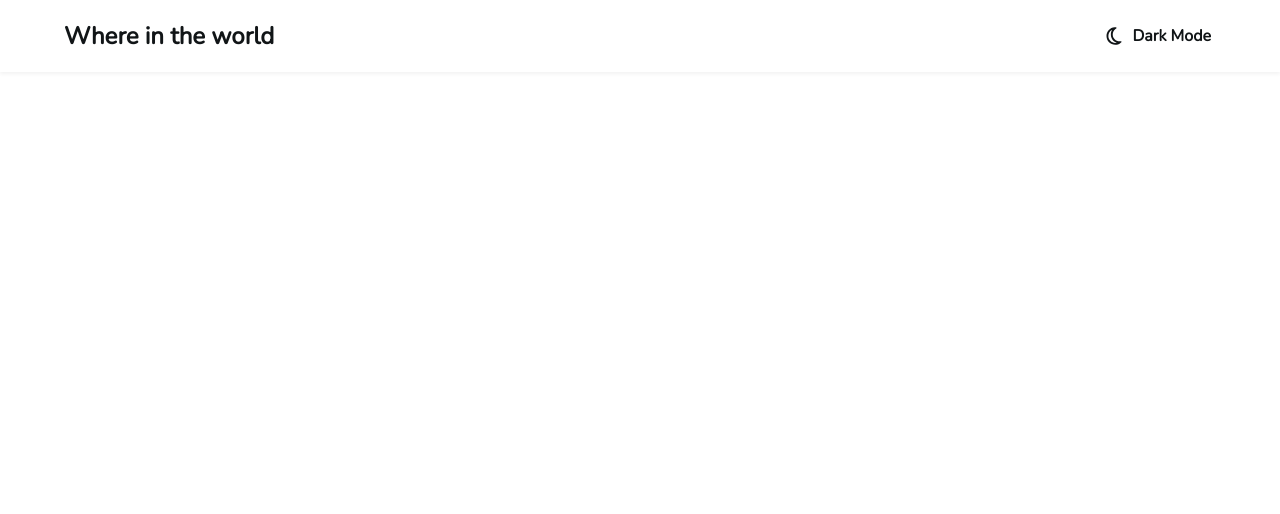
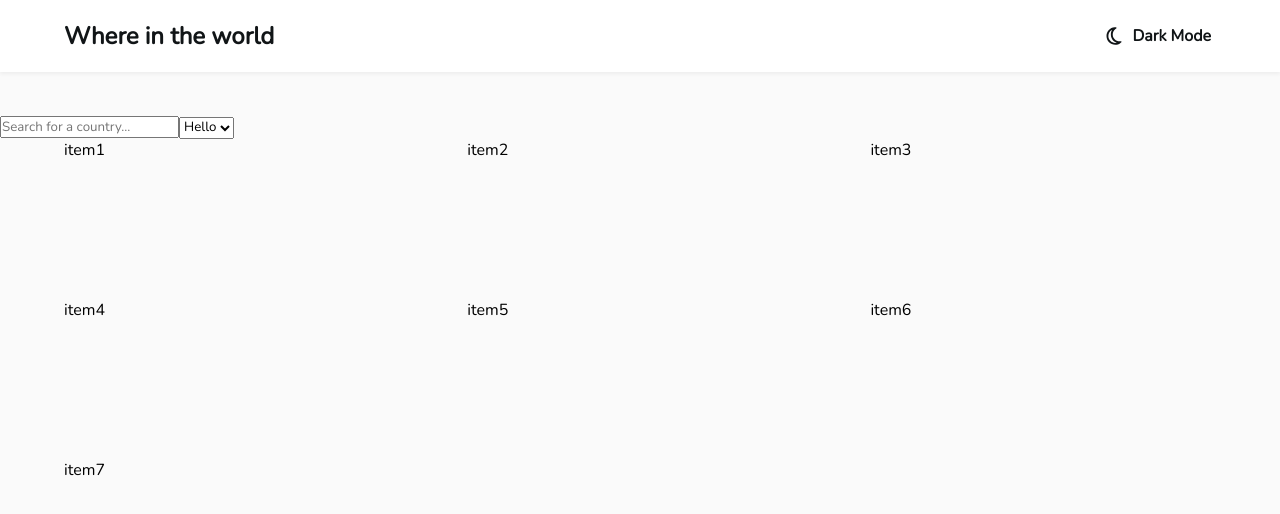
Before and after one commit to Reu-Amissah/REST-countries-API-REACT-Js, a React (Create React App) app in the folder country-api/: page / in a window 1280 px wide. Shown: the top 514 px of the page. Built offline with nearby package versions, Linux system fonts and the light colour scheme.

Commit message:
create landingPage markup

```diff
--- a/country-api/src/App.js
+++ b/country-api/src/App.js
@@ -5,12 +5,15 @@ import LandingPage from "./Screens/LandingPage";
 
 function App() {
   return (
-    <div id="body">
-      <Header></Header>
+    <>
+      <div id="body">
+        <Header></Header>
+      </div>
       <Routes>
         <Route path="/" element={<LandingPage />} />
+        <Route path="/detail/:id" element={<h2>Hello</h2>} />
       </Routes>
-    </div>
+    </>
   );
 }
 
--- a/country-api/src/Screens/LandingPage.js
+++ b/country-api/src/Screens/LandingPage.js
@@ -2,7 +2,26 @@ import React from "react";
 import "../Styles/Landing.css";
 
 const LandingPage = () => {
-  return <div>LandingPage</div>;
+  return (
+    <section className="landing-page">
+      <div className="search-div">
+        <input placeholder="Search for a country..."></input>
+        <select>
+          <option>Hello</option>
+          <option>Hi</option>
+        </select>
+      </div>
+      <div className="items-div">
+        <div className="item">item1</div>
+        <div className="item">item2</div>
+        <div className="item">item3</div>
+        <div className="item">item4</div>
+        <div className="item">item5</div>
+        <div className="item">item6</div>
+        <div className="item">item7</div>
+      </div>
+    </section>
+  );
 };
 
 export default LandingPage;
--- a/country-api/src/Styles/Landing.css
+++ b/country-api/src/Styles/Landing.css
@@ -41,7 +41,7 @@ header .header-container .header-items .toggle-button .material-symbols-outlined
   margin-top: -4px;
 }
 header .header-container .header-items .toggle-button:hover {
-  background-color: #f2f2f2;
+  background-color: #fafafa;
   border-radius: 5px;
   cursor: pointer;
   padding: 5px;
@@ -61,4 +61,26 @@ header .header-container .header-items .toggle-button:hover {
 #body.dark-mode header .header-title:hover,
 #body.dark-mode header .toggle-button:hover {
   background-color: #202c36;
+}
+
+#body {
+  display: block;
+}
+
+section.landing-page {
+  padding-top: 9%;
+  background-color: #fafafa;
+  height: 100vh;
+}
+section.landing-page .items-div {
+  width: 90%;
+  margin: auto;
+  display: flex;
+  flex-wrap: wrap;
+  justify-content: space-between;
+  align-items: center;
+}
+section.landing-page .items-div .item {
+  width: 30%;
+  height: 20vh;
 }/*# sourceMappingURL=Landing.css.map */
--- a/country-api/src/Styles/Landing.scss
+++ b/country-api/src/Styles/Landing.scss
@@ -1,3 +1,21 @@
 @import "./colors-font";
 @import "./Header";
 @import "./DarkMode";
+
+section.landing-page {
+  padding-top: 9%;
+  background-color: $body-color-white;
+  height: 100vh; //-------->>  temporary
+  .items-div {
+    width: 90%;
+    margin: auto;
+    display: flex;
+    flex-wrap: wrap;
+    justify-content: space-between;
+    align-items: center;
+    .item {
+      width: 30%;
+      height: 20vh;
+    }
+  }
+}
--- a/country-api/src/Styles/_DarkMode.scss
+++ b/country-api/src/Styles/_DarkMode.scss
@@ -14,3 +14,7 @@
   }
 }
 // --DARK-MODE END•
+
+#body {
+  display: block;
+}
--- a/country-api/src/Styles/_colors-font.scss
+++ b/country-api/src/Styles/_colors-font.scss
@@ -2,7 +2,7 @@ $background-color-white: #ffffff;
 $background-color-dark: #2b3844;
 $text-color-white: #111517;
 $text-color-dark: #ffffff;
-$body-color-white: #f2f2f2;
+$body-color-white: #fafafa;
 $body-color-dark: #202c36;
 
 * {
```
Also changed, not shown: 1 other file (tests, documents, lock files or other folders).
